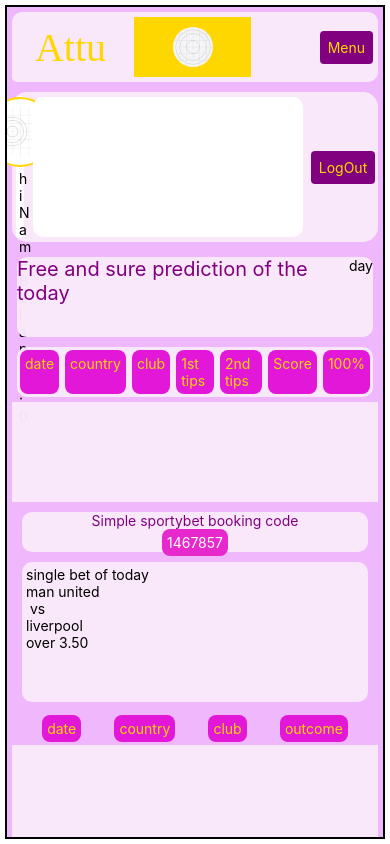
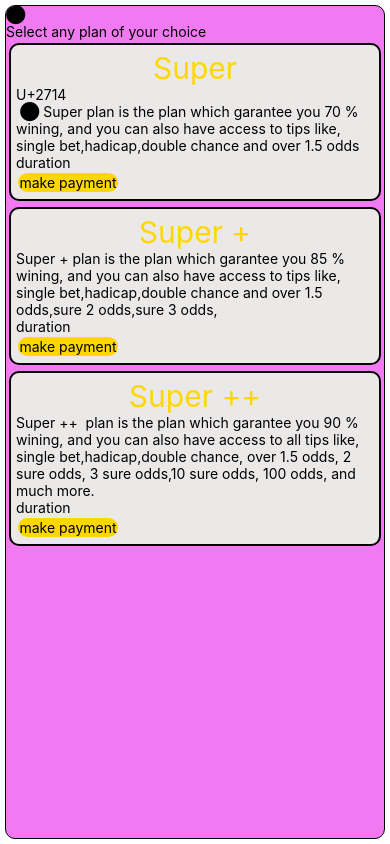
Before and after one commit to Attu100/Attu, a React Native app: screen /EditeProfile in a window 390 px wide. Built offline with nearby package versions, Linux system fonts and the light colour scheme.

Commit message:
work done on screen on 9/8/2024

```diff
--- a/App.js
+++ b/App.js
@@ -3,10 +3,14 @@ import { StyleSheet, Text, View } from 'react-native';
 import {Login} from "./Framework/Screens/Login";
 import { SignUpScreen } from './Framework/Screens/SignUp';
 import { Home } from './Framework/Screens/Home';
+import { Profile } from './Framework/Screens/Profile';
+import { EditeProfile } from './Framework/Screens/EditeProfile';
+import { Leagues } from './Framework/Screens/Leagues';
+import { OurPlans } from './Framework/Screens/OurPlans';
 export default function App() {
   return (
     <View style={styles.container}>
-      <Home/>
+      <OurPlans/>
     </View>
   );
 }
--- a/Framework/Components/Button.js
+++ b/Framework/Components/Button.js
@@ -1,29 +1,29 @@
 import { StyleSheet, Text, TouchableOpacity, View } from "react-native";
 
-export function  Button (ButtonName ="" ){
+export function  Button (ButtonName, onpress){
     return (
-        <View style={styles.buttonField}>
-            <TouchableOpacity>
-                <Text>{ButtonName}</Text>
+
+            <TouchableOpacity onPress={()=>{{onpress}}} style={styles.Button}>
+                <Text style={{textAlign:"center", width:100}} >{ButtonName}</Text>
             </TouchableOpacity>
-        </View>
+
 
     )
 }
 
 const styles = StyleSheet.create({
     Button:{
-        width:40,
-        height:30,
-        padding:3,
-        margin:3,
+        padding:1,
+        width:100,
+        margin:2,
+        borderRadius:10,
         backgroundColor:"gold",
-        color:"white"
+        alignItems:"center",
+        justifyContent:"center",
 
     },
     buttonField:{
-        width:41,
+        borderWidth:2,
         height:31,
-
     }
 })
--- a/Framework/Screens/EditeProfile.js
+++ b/Framework/Screens/EditeProfile.js
@@ -1,46 +1,84 @@
-import { StyleSheet } from "react-native"
-
-export function EditeProfile(){
+import { Image, ScrollView, StatusBar, StyleSheet, Text, TextInput, TouchableOpacity, View } from "react-native"
+export function EditeProfile (){
     return (
-        <View>
-             <View style={styles.ProfileImage}>
-                <Text>profile</Text>
-            </View>
-            <View>
-            <TextInput value="firstName"style={styles.profileDetailField}/>
-            <TextInput value="lastName" style={styles.profileDetailField}/>
-            <TextInput value="email" style={styles.profileDetailField}/>
-            <TextInput value="phone" style={styles.profileDetailField}/>
-            <TextInput value="gender" style={styles.profileDetailField}/>
-            <TextInput value="date of birth" style={styles.profileDetailField}/>
-            <TextInput value="nationality" style={styles.profileDetailField}/>
-            <TextInput value="state" style={styles.profileDetailField}/>
-            <TextInput value="LGA" style={styles.profileDetailField}/>
-            </View>
-            <TouchableOpacity styl={styles.editeProfileButton} onPress={{}}>
-                <Text>submit</Text>
+        <ScrollView style={styles.container}>
+            <View style={{justifyContent:"center",alignItems:'center'}}>
+                <View style={styles.profileImage}>
+                    <Image defaultSource={require("../../assets/user.png")} style={{width:99,borderWidth:2,height:99,borderRadius:50}}/>
+                    <TouchableOpacity style={styles.profileImageButton} onPress={{}}>
+                        <Text style={{textAlign:"center",color:"white"}}>+</Text>
                     </TouchableOpacity>
                 </View>
+
+                <View style={{margin:10,width:"100%",alignItems:"center"}}>
+                    <TextInput defaultValue="Attu" style={styles.profileDetailField}/>
+                    <TextInput defaultValue="Raphael" style={styles.profileDetailField}/>
+                    <TextInput readOnly={true} defaultValue="raphaelattu558@gmail.com" style={styles.profileDetailField}/>
+                    <TextInput defaultValue="phone" style={styles.profileDetailField}/>
+                    <TextInput readOnly={true} defaultValue="password" style={styles.profileDetailField}/>
+                    <TextInput defaultValue="gender" style={styles.profileDetailField}/>
+                    <TextInput defaultValue="date of birth" style={styles.profileDetailField}/>
+                    <TextInput defaultValue="nationality" style={styles.profileDetailField}/>
+                    <TextInput defaultValue="state" style={styles.profileDetailField}/>
+                    <TextInput defaultValue="LGA." style={styles.profileDetailField}/>
+                </View>
+
+                <View>
+                    <TouchableOpacity style={styles.editeProfileButton} onPress={{}}>
+                        <Text style={{textAlign:"center"}}>submit</Text>
+                    </TouchableOpacity>
+                </View>
+
+            </View>
+        </ScrollView>
     )
 }
 
+
 const styles = StyleSheet.create({
-    ProfileImage:{
-        height:50,
-        width:50,
-        borderRadius:25,
+    container:{
+        marginTop:StatusBar.currentHeight,
+        flex:1,
+        backgroundColor:"#f0b8fcf5",
+        borderRadius:10,
+        margin:10,
+
+    },
+        profileImage:{
+            width:100,
+            marginTop:10,
+            height:100,
             borderWidth:2,
-        backgroundColor:"yellow"
+            borderRadius:75,
+            justifyContent:"center",
+            objectFit:"contain",
         },
         profileDetailField:{
-        width:100,
+            width:"50%",
+            borderRadius:10,
+            padding:5,
+            margin:3,
+            color:"gold",
+            backgroundColor:"purple"
         },
         editeProfileButton:{
             padding:4,
-        width:70,
-        backgroundColor:"gold"
-
+            width:100,
+            marginTop:5,
+            backgroundColor:"gold",
+            borderRadius:10
+        },
+        profileImageButton:{
+            width:13,
+            height:13,
+            padding:1,
+            marginTop:5,
+            alignItems:"center",
+            justifyContent:"center",
+            backgroundColor:"gold",
+            borderRadius:5,
+            position:"absolute",
+            bottom:-10,
+            right:"42%"
         }
-
-}
-)
+})
--- a/Framework/Screens/Home.js
+++ b/Framework/Screens/Home.js
@@ -108,19 +108,19 @@ export function Home(){
 
             <View style={styles.moreDetailField}>
 
-                    <TouchableOpacity style={styles.moreDetailContainer}><Text>About Us</Text></TouchableOpacity>
-                    <TouchableOpacity style={styles.moreDetailContainer}><Text>Help</Text></TouchableOpacity>
-                    <TouchableOpacity style={styles.moreDetailContainer}><Text>FAQ</Text></TouchableOpacity>
-                    <TouchableOpacity style={styles.moreDetailContainer}><Text>Tip Store</Text></TouchableOpacity>
-                    <TouchableOpacity style={styles.moreDetailContainer}><Text>leagues</Text></TouchableOpacity>
-                    <TouchableOpacity style={styles.moreDetailContainer}><Text>Our plans </Text></TouchableOpacity>
-                    <TouchableOpacity style={styles.moreDetailContainer}><Text>experts Acca</Text></TouchableOpacity>
-                    <TouchableOpacity style={styles.moreDetailContainer}><Text>sport news</Text></TouchableOpacity>
-                    <TouchableOpacity style={styles.moreDetailContainer}><Text>terms & condition</Text></TouchableOpacity>
-                    <TouchableOpacity style={styles.moreDetailContainer}><Text>disclaimer </Text></TouchableOpacity>
-                    <TouchableOpacity style={styles.moreDetailContainer}><Text>refund policy</Text></TouchableOpacity>
-                    <TouchableOpacity style={styles.moreDetailContainer}><Text>channel</Text></TouchableOpacity>
-                    <TouchableOpacity style={styles.moreDetailContainer}><Text>payments method</Text></TouchableOpacity>
+                    <TouchableOpacity style={styles.moreDetailContainer}><Text style={{textAlign:"center"}}>About Us</Text></TouchableOpacity>
+                    <TouchableOpacity style={styles.moreDetailContainer}><Text style={{textAlign:"center"}}>Help</Text></TouchableOpacity>
+                    <TouchableOpacity style={styles.moreDetailContainer}><Text style={{textAlign:"center"}}>FAQ</Text></TouchableOpacity>
+                    <TouchableOpacity style={styles.moreDetailContainer}><Text style={{textAlign:"center"}}>Tip Store</Text></TouchableOpacity>
+                    <TouchableOpacity style={styles.moreDetailContainer}><Text style={{textAlign:"center"}}>leagues</Text></TouchableOpacity>
+                    <TouchableOpacity style={styles.moreDetailContainer}><Text style={{textAlign:"center"}}>Our plans </Text></TouchableOpacity>
+                    <TouchableOpacity style={styles.moreDetailContainer}><Text style={{textAlign:"center"}}>experts Acca</Text></TouchableOpacity>
+                    <TouchableOpacity style={styles.moreDetailContainer}><Text style={{textAlign:"center"}}>sport news</Text></TouchableOpacity>
+                    <TouchableOpacity style={styles.moreDetailContainer}><Text style={{textAlign:"center"}}>disclaimer </Text></TouchableOpacity>
+                    <TouchableOpacity style={styles.moreDetailContainer}><Text style={{textAlign:"center"}}>refund policy</Text></TouchableOpacity>
+                    <TouchableOpacity style={styles.moreDetailContainer}><Text style={{textAlign:"center"}}>channel</Text></TouchableOpacity>
+                    <TouchableOpacity style={styles.moreDetailContainer}><Text style={{textAlign:"center"}}>terms & condition</Text></TouchableOpacity>
+                    <TouchableOpacity style={styles.moreDetailContainer}><Text style={{textAlign:"center"}}>payment method</Text></TouchableOpacity>
             </View>
         </ScrollView>
 )
@@ -249,17 +249,19 @@ const styles=StyleSheet.create({
         justifyContent:"space-evenly"
     },
     moreDetailField:{
-        height:150,
+        padding:1,
         flexDirection:"row",
-        justifyContent:"space-evenly",
         flexWrap:"wrap"
     },
     moreDetailContainer:{
-        padding:4,
-        marging:1,
-        height:30,
-        borderWidth:2,
+        padding:1,
+        width:100,
+        margin:2,
+        borderRadius:10,
         backgroundColor:"gold",
-        color:"white"
+        alignItems:"center",
+        justifyContent:"center",
+        color:"white",
+
     }
 })
--- a/Framework/Screens/Leagues.js
+++ b/Framework/Screens/Leagues.js
@@ -3,10 +3,11 @@ import { Button } from "../Components/Button";
 
 export function Leagues (){
     return (
-        <View>
+        <View style={{flexDirection:"row"}}>
             {Button ("country")}
             {Button ("leagues")}
-
+            {Button ("predictions")}
+            {Button ("over")}
         </View>
     )
 }
--- a/Framework/Screens/OurPlans.js
+++ b/Framework/Screens/OurPlans.js
@@ -1,22 +1,27 @@
-import { ScrollView, View } from "react-native";
+import { ScrollView, StatusBar, StyleSheet, Text, View } from "react-native";
 import { Button } from "../Components/Button";
+import {decode} from "html-entities";
+ const mark = decode('U+2714');
 
 export function OurPlans(){
 return (
-    <ScrollView>
-        <View>
+    <ScrollView style={styles. container}>
+        <Text>{'\u2B24'}</Text>
+    {console.log(decode("U+2714"))}
             <Text>Select any plan of your choice</Text>
-        <Text>Super</Text>
-        <View><Text>{currency}:{amount}</Text></View>
-        <Text>Super plan is the plan which garantee you 70 % wining,
+        <View style={styles.planCotainer}>
+        <Text style={styles.planHeader}>Super</Text>
+        <View><Text></Text></View>
+        <Text>{mark}</Text>
+        <Text> {'\u2B24'} Super plan is the plan which garantee you 70 % wining,
              and you can also have access to tips like,
             single bet,hadicap,double chance and over 1.5 odds</Text>
             <Text>duration</Text>
             {Button("make payment")}
     </View>
-    <View>
-        <Text>Super +</Text>
-        <View><Text>{currency}:{amount}</Text></View>
+    <View style={styles.planCotainer}>
+        <Text style={styles.planHeader}>Super +</Text>
+        <View><Text></Text></View>
         <Text>Super + plan is the plan which garantee you 85 % wining,
              and you can also have access to tips like,
             single bet,hadicap,double chance and over 1.5 odds,sure 2 odds,sure 3 odds,
@@ -24,9 +29,9 @@ return (
             <Text>duration</Text>
             {Button("make payment")}
     </View>
-    <View>
-        <Text>Super ++</Text>
-        <View><Text>{currency}:{amount}</Text></View>
+    <View style={styles.planCotainer}>
+        <Text style={styles.planHeader}>Super ++</Text>
+        <View><Text></Text></View>
         <Text>Super ++  plan is the plan which garantee you 90 % wining,
              and you can also have access to all tips like,
             single bet,hadicap,double chance, over 1.5 odds, 2 sure odds, 3 sure odds,10 sure odds, 100 odds, and much more.</Text>
@@ -37,3 +42,25 @@ return (
 
 )
 }
+
+const styles = StyleSheet.create({
+    container:{
+        marginTop:StatusBar.currentHeight,
+        backgroundColor:"#f179f1",
+        borderWidth:1,
+        borderRadius:10,
+        margin:5
+    },
+    planCotainer:{
+        borderWidth:2,
+        borderRadius:10,
+        margin:3,
+        padding:5,
+        backgroundColor:"#ebe8e8"
+    },
+    planHeader:{
+        alignSelf:"center",
+        fontSize:30,
+        color:"gold"
+    }
+})
--- a/Framework/Screens/Profile.js
+++ b/Framework/Screens/Profile.js
@@ -1,55 +1,63 @@
-import { StyleSheet, TextInput, TouchableOpacity, View } from "react-native"
+import { Image, ScrollView, StatusBar, StyleSheet, Text, TextInput, TouchableOpacity, View } from "react-native"
 export function Profile (){
     return (
+        <ScrollView style={styles.container}>
+            <View style={{justifyContent:"center",alignItems:'center'}}>
+                <View style={styles.profileImage}>
+                    <Image defaultSource={require("../../assets/user.png")} style={{width:99,borderWidth:2,height:99,borderRadius:50}}/>
                         <View>
-            <View style={styles.ProfileImage}>
-                <Text>profile</Text>
-                <TouchableOpacity styl={styles.editeProfileButton} onPress={{}}>
-                <Text>edite profile</Text>
+                            <TouchableOpacity style={styles.editeProfileButton}>
+                                <Text style={{textAlign:"center"}}>edite profile</Text>
                             </TouchableOpacity>
                         </View>
+                </View>
 
-            <View>
-                <Text  style={styles.profileDetailField} >firstName</Text>
-            <TextInput value={firstName} style={styles.profileDetailField}/>
-            <TextInput value="lastName" style={styles.profileDetailField}/>
+                <View style={{margin:10,width:"100%",alignItems:"center"}}>
+                    <TextInput value="first name" style={styles.profileDetailField}/>
+                    <TextInput value="last name" style={styles.profileDetailField}/>
                     <TextInput value="email" style={styles.profileDetailField}/>
                     <TextInput value="phone" style={styles.profileDetailField}/>
                     <TextInput value="gender" style={styles.profileDetailField}/>
                     <TextInput value="date of birth" style={styles.profileDetailField}/>
                     <TextInput value="nationality" style={styles.profileDetailField}/>
                     <TextInput value="state" style={styles.profileDetailField}/>
-            <TextInput value="LGA" style={styles.profileDetailField}/>
+                    <TextInput value="LGA." style={styles.profileDetailField}/>
                 </View>
             </View>
+        </ScrollView>
     )
 }
 
 
+const styles = StyleSheet.create({
+    container:{
+        marginTop:StatusBar.currentHeight,
+        flex:1,
+        backgroundColor:"#f0b8fcf5",
+        borderRadius:10,
+        margin:10,
 
-const styles = StyleSheet.create({
-    ProfileImage:{
-        height:50,
-        width:50,
-        borderRadius:25,
-        borderWidth:2,
-        backgroundColor:"yellow",
-        position:"relative"
+    },
+        profileImage:{
+            width:100,
+            height:150,
+            borderRadius:75,
+            justifyContent:"center",
+            objectFit:"contain",
         },
         profileDetailField:{
-            width:"70%",
+            width:"50%",
             borderRadius:10,
-            borderWidth:4,
-            color:"#8605807a",
             padding:5,
-            margin:3
+            margin:3,
+            color:"gold",
+            backgroundColor:"purple"
         },
         editeProfileButton:{
             padding:4,
-        width:70,
+            width:100,
+            marginTop:5,
             backgroundColor:"gold",
-        position:"absolute",
-        right:-10,
-        bottom:-10
+            borderRadius:10
         }
 })
--- a/package.json
+++ b/package.json
@@ -21,6 +21,7 @@
     "expo": "~51.0.22",
     "expo-modules-core": "^1.12.20",
     "expo-status-bar": "~1.12.1",
+    "html-entities": "^2.5.2",
     "react": "18.2.0",
     "react-dom": "18.2.0",
     "react-native": "0.74.3",
```
Also changed, not shown: 1 other file (tests, documents, lock files or other folders). Lines whose indentation alone changed are shown as unchanged.
